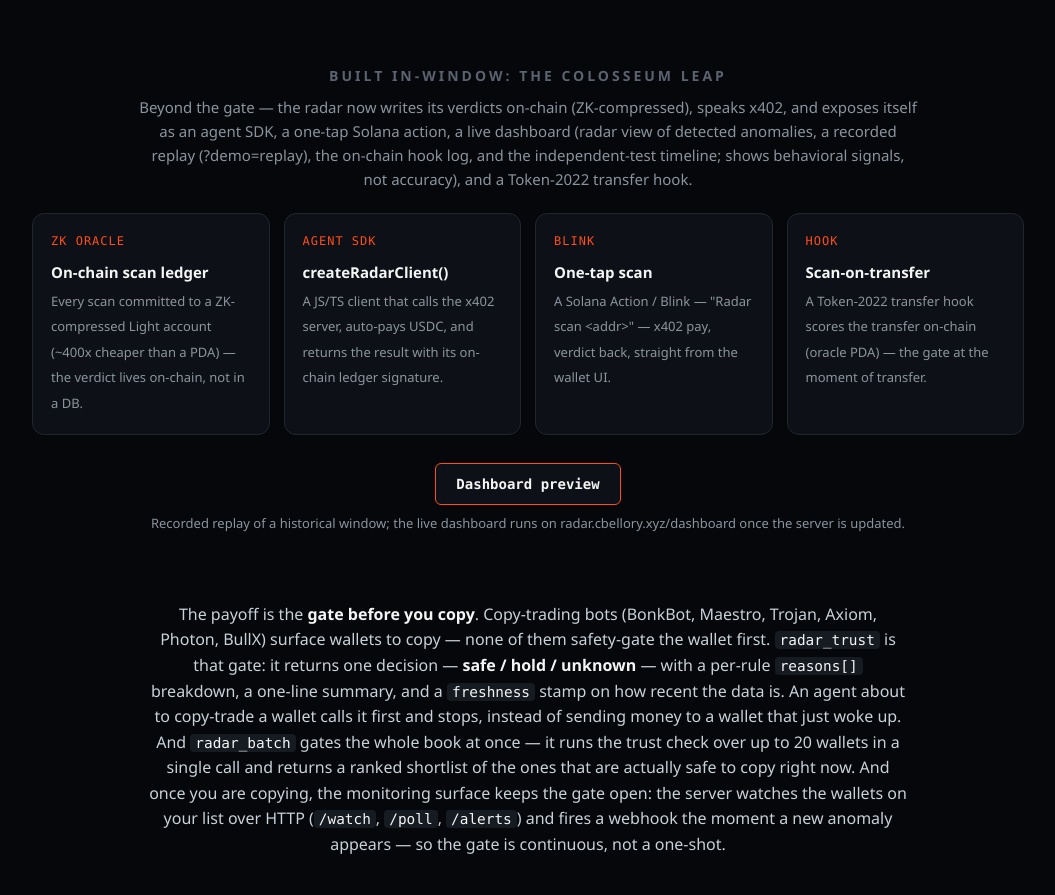
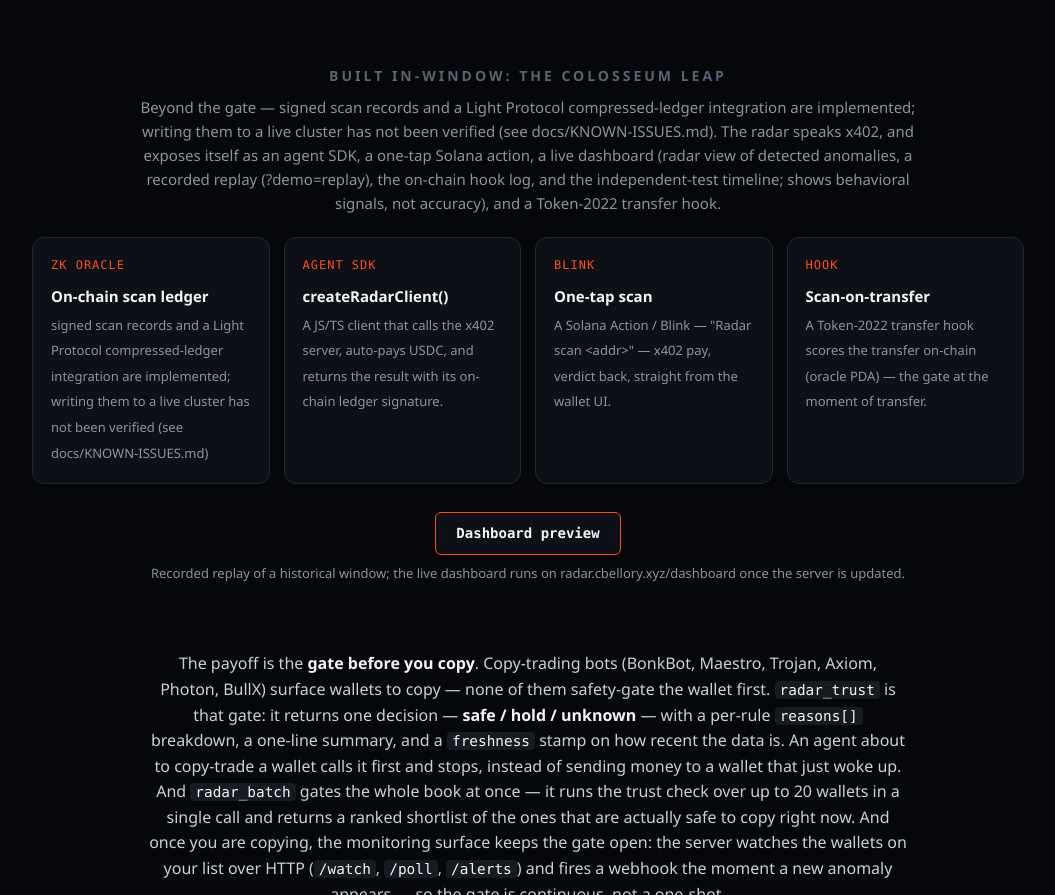
Before and after one commit to daniilmilintieiev-ux/wallet-radar, a website: page docs/index.html in a window 1280 px wide. Shown: the part 1732-2627 px from the top of the page, without its empty margins (112-1167 px from the left). Drawn offline with Linux system fonts and the light colour scheme.

Commit message:
docs: clarify status of on-chain ZK scan ledger in index.html

```diff
--- a/docs/index.html
+++ b/docs/index.html
@@ -112,9 +112,9 @@ footer .gh{color:var(--muted);font-family:Consolas,monospace}
 
 <section>
   <h2>Built in-window: the Colosseum leap</h2>
-  <div class="sub">Beyond the gate — the radar now writes its verdicts on-chain (ZK-compressed), speaks x402, and exposes itself as an agent SDK, a one-tap Solana action, a live dashboard (radar view of detected anomalies, a recorded replay (?demo=replay), the on-chain hook log, and the independent-test timeline; shows behavioral signals, not accuracy), and a Token-2022 transfer hook.</div>
+  <div class="sub">Beyond the gate — signed scan records and a Light Protocol compressed-ledger integration are implemented; writing them to a live cluster has not been verified (see docs/KNOWN-ISSUES.md). The radar speaks x402, and exposes itself as an agent SDK, a one-tap Solana action, a live dashboard (radar view of detected anomalies, a recorded replay (?demo=replay), the on-chain hook log, and the independent-test timeline; shows behavioral signals, not accuracy), and a Token-2022 transfer hook.</div>
   <div class="pipeline">
-    <div class="step"><div class="k">ZK ORACLE</div><b>On-chain scan ledger</b><span>Every scan committed to a ZK-compressed Light account (~400x cheaper than a PDA) — the verdict lives on-chain, not in a DB.</span></div>
+    <div class="step"><div class="k">ZK ORACLE</div><b>On-chain scan ledger</b><span>signed scan records and a Light Protocol compressed-ledger integration are implemented; writing them to a live cluster has not been verified (see docs/KNOWN-ISSUES.md)</span></div>
     <div class="step"><div class="k">AGENT SDK</div><b>createRadarClient()</b><span>A JS/TS client that calls the x402 server, auto-pays USDC, and returns the result with its on-chain ledger signature.</span></div>
     <div class="step"><div class="k">BLINK</div><b>One-tap scan</b><span>A Solana Action / Blink — "Radar scan &lt;addr&gt;" — x402 pay, verdict back, straight from the wallet UI.</span></div>
     <div class="step"><div class="k">HOOK</div><b>Scan-on-transfer</b><span>A Token-2022 transfer hook scores the transfer on-chain (oracle PDA) — the gate at the moment of transfer.</span></div>
```
